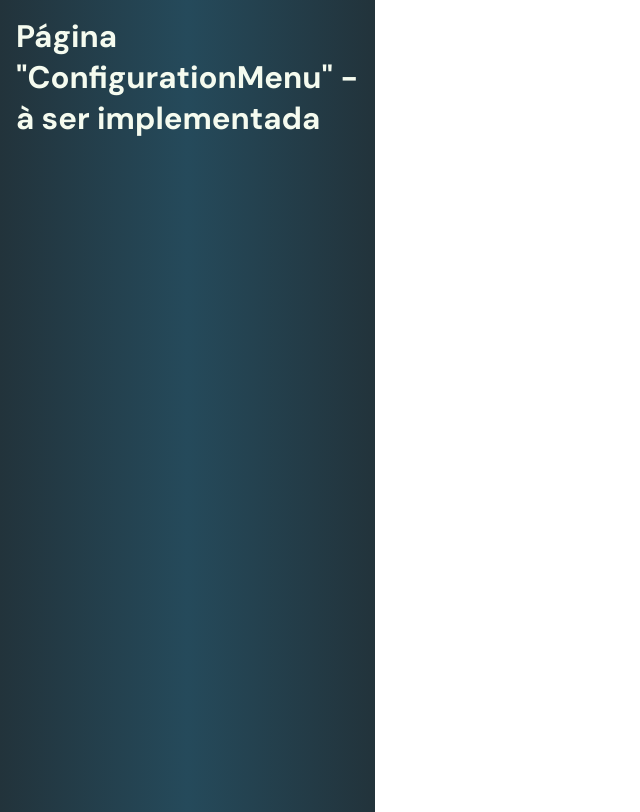
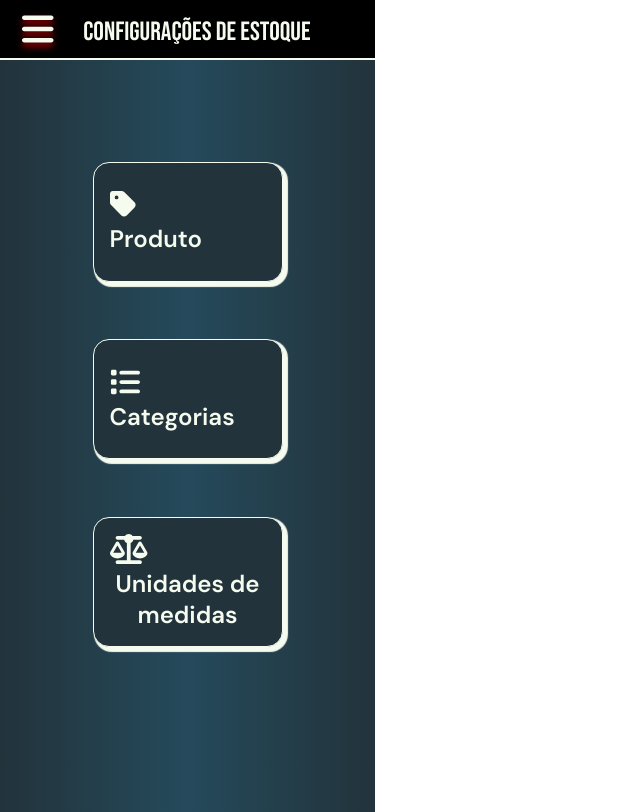
Before and after one commit to Grupo-2-Sustentare/sustentare-web, a React (Create React App) app: page /configuracoes-de-estoque in a window 1280 px wide. Shown: the whole page, without its empty margins (0-640 px from the left). Built offline with nearby package versions, Linux system fonts and the light colour scheme; a web font is replaced by a local one.

Commit message:
Inicio do desenvolvimento da tela ConfigurationMenu

```diff
--- a/src/components/MenuItem/MenuItem.jsx
+++ b/src/components/MenuItem/MenuItem.jsx
@@ -2,9 +2,9 @@ import React from 'react';
 import { FontAwesomeIcon } from '@fortawesome/react-fontawesome';
 import styles from './MenuItem.module.css';
 
-export default function ItemMenu({icon, title})  {
+export default function ItemMenu({icon, title, onClick})  {
   return (
-    <div className={styles.MenuItem}>
+    <div className={styles.MenuItem} onClick={onClick}>
       <FontAwesomeIcon icon={icon} className={styles.icon}/>
       <span className={styles.title}>{title}</span>
     </div>
--- a/src/components/MenuItem/MenuItem.module.css
+++ b/src/components/MenuItem/MenuItem.module.css
@@ -9,6 +9,7 @@
     border-bottom: 1px solid var(--white);
     padding: 16px;
     border-right: 0.5px solid var(--branco);
+    cursor: pointer;
 }
 .icon{
     width: 25px;
--- a/src/components/MenuLateral/menuLateral.jsx
+++ b/src/components/MenuLateral/menuLateral.jsx
@@ -1,8 +1,11 @@
 import React from 'react';
 import ItemMenu from "../MenuItem/MenuItem.jsx"
 import style from './menuLateral.module.css';
+import {useNavigate} from "react-router-dom";
 
 const MenuLateral = ({ userName, userImage }) => {
+    const navigate = useNavigate();
+
     return (
         <div className={style.divSideBar}>
             <div className={style.sidebar}>
@@ -10,7 +13,8 @@ const MenuLateral = ({ userName, userImage }) => {
                     <h1>Paralelo 19</h1>
                 </div>
                     <div className={style.sidebarMenu}>
-                <ItemMenu icon={"house"} title="Página inicial" />
+                <ItemMenu icon={"house"} title="Página inicial" onClick={() => {alert("Ajustar Rota para MainMenu !!!")}}/>
+
                  {/* Aqui vai o seu componente de itens do menu */}
 
                 </div>
--- a/src/components/MenuSuperior/menuSuperior.module.css
+++ b/src/components/MenuSuperior/menuSuperior.module.css
@@ -6,7 +6,7 @@
     height: 60px;
     width: 375px;
     border-bottom: 2px solid var(--white);
-    margin-bottom: 5px;
+    /* margin-bottom: 5px; */
   }
 
   .iconDiv{
@@ -36,7 +36,7 @@
   }
 
   .title {
-    font-size: 1.3em;
+    font-size: 1.1em;
     width: 100%;
     font-family: var(--fonte-destaque);
     white-space: nowrap;
@@ -48,8 +48,8 @@
     position: fixed;
     top: 0;
     left: 0;
-    width: 8%;
-    margin-left: 15%;
+    width: 200px;
+    margin-left: 250px;
     height: 100%;
     /* background: rgba(0, 0, 0, 0.5); */
     z-index: 999; /* Para garantir que está acima do resto */
--- a/src/globals.css
+++ b/src/globals.css
@@ -62,8 +62,6 @@ body{
     outline: 2px solid white;
     background: var(--gradiente);
     gap: 24px;
-    padding: 16px;
-    /* O padding a cima deixa um espaço em cima do menu superior */
     display: flex;
     flex-direction: column;
     align-items: center;
--- a/src/pages/configuracoes-de-estoque/ConfigurationMenu/ConfigurationMenu.jsx
+++ b/src/pages/configuracoes-de-estoque/ConfigurationMenu/ConfigurationMenu.jsx
@@ -1,3 +1,34 @@
+import IconButton from "../../../components/IconButton/IconButton";
+import MenuSuperior from "../../../components/MenuSuperior/menuSuperior";
+import style from "../ConfigurationMenu/configurationMenu.module.css";
+import {useNavigate} from "react-router-dom";
+
 export default function ConfigurationMenu({}){
-     return <h4>Página "ConfigurationMenu" - à ser implementada</h4>
+     const navigate = useNavigate();
+
+     return(
+          <>
+             <div className={style.menu}>
+               <MenuSuperior title="CONFIGURAÇÕES DE ESTOQUE" showBackArrow={false}/>
+             </div>
+
+             <div className={style.containerButton}>
+               <IconButton
+                    icone={"fa-solid fa-tag"}
+                    texto={"Produto"}
+                    onClick={() => {alert("Em Desenvolvimento...")}}
+               />
+               <IconButton
+                    icone={"fa-solid fa-list"}
+                    texto={"Categorias"}
+                    onClick={() => {alert("Em Desenvolvimento...")}}
+               />
+               <IconButton
+                    icone={"fa-solid fa-scale-balanced"}
+                    texto={"Unidades de medidas"}
+                    onClick={() => {alert("Em Desenvolvimento...")}}
+               />
+             </div>
+          </>
+     );
 }
--- /dev/null
+++ b/src/pages/configuracoes-de-estoque/ConfigurationMenu/configurationMenu.module.css
@@ -0,0 +1,14 @@
+.containerButton{
+    display: flex;
+    /* background-color: blueviolet; */
+    flex-direction: column;
+    height: 600px;
+    width: 100%;
+    justify-content: center;
+    align-items: center;
+    justify-content: space-evenly;
+}
+
+.menu{
+    height: 80px;
+}
```
